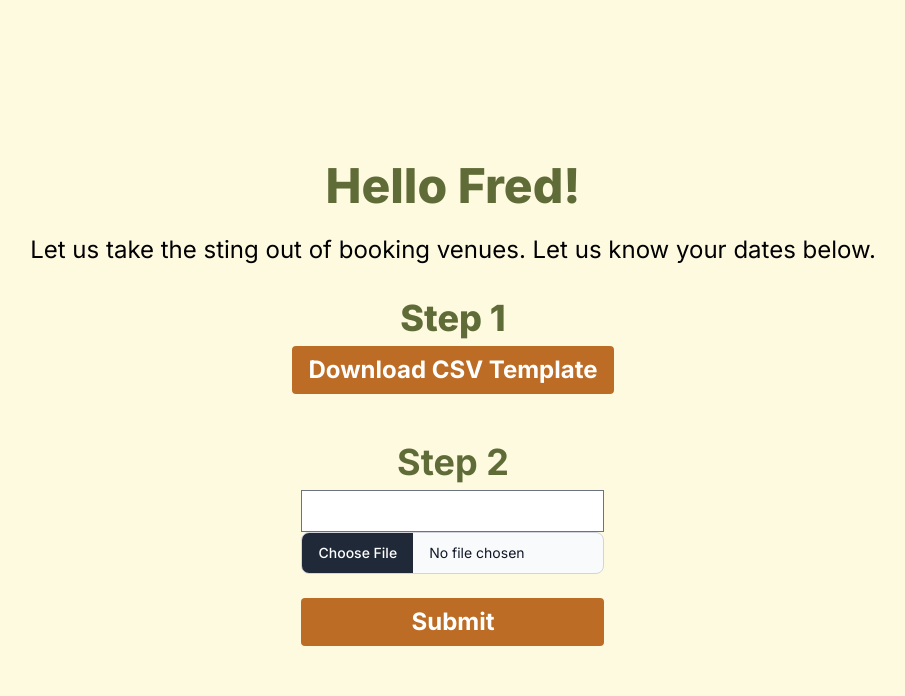
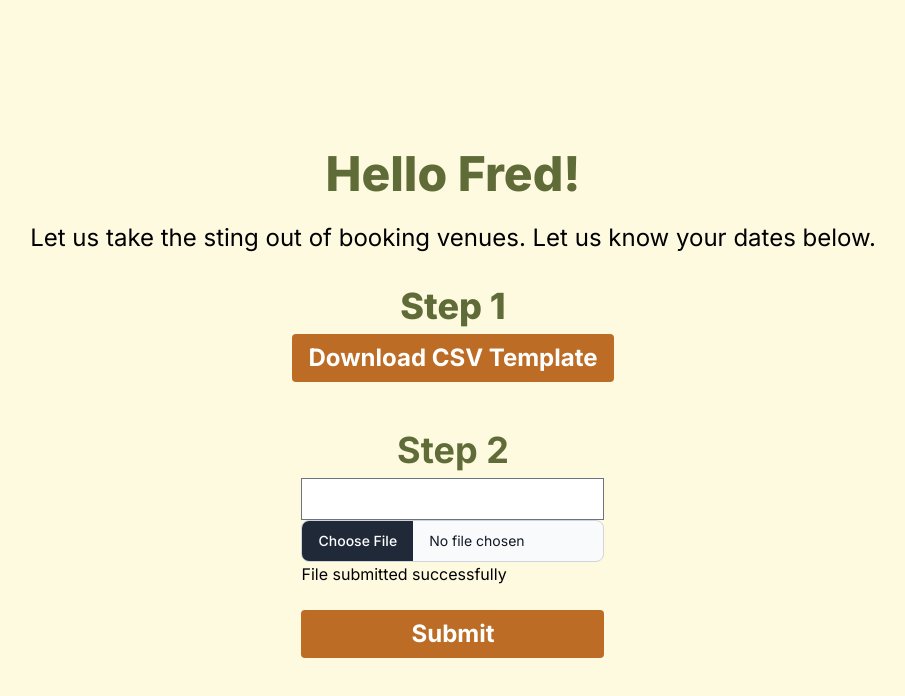
Before and after one commit to HotHack-2024-Team-5/client, a Next.js app: page / in a window 1280 px wide. Both pictures are taken after typing "Sample" into the empty fields and a click on the button "Submit". Shown: the top 696 px of the page, without its empty margins (187-1092 px from the left). Built offline with nearby package versions, Linux system fonts and the light colour scheme; no server answers.

Commit message:
update file success message
created use effect hook and conditional rendering for success message

```diff
--- a/app/page.tsx
+++ b/app/page.tsx
@@ -3,7 +3,7 @@
 import PageLayout from "@/components/pageLayout";
 import { useRouter } from "next/navigation";
 import Link from 'next/link';
-import { FormEvent, useState } from "react";
+import { FormEvent, useState, useEffect } from "react";
 import axios from "axios";
 
 const openSheet = () => {
@@ -12,6 +12,7 @@ const openSheet = () => {
 
 export default function Home() {
   const [inputValue,setInputValue] = useState('');
+  const [submit, setSubmit] = useState(false);
   const router = useRouter();
   const onFormSubmit = (e: FormEvent) => {
     e.preventDefault();
@@ -23,9 +24,23 @@ export default function Home() {
     console.log(formData);
     setInputValue('');
     // const textClear= () =>{e.target.input}
-
+   setSubmit(true);
     // action="http://localhost:3001/csv/upload" method="POST" encType="multipart/form-data"
   }
+
+  useEffect(()=>{
+    if (!submit) {
+      return;
+    }
+
+    const timeout = setTimeout(() => { setSubmit(false) }, 3000);
+
+    return () => {
+      clearTimeout(timeout);
+    }
+  },[submit])
+
+
 
   return (
     <PageLayout>
@@ -51,6 +66,7 @@ Download CSV Template</button>
 <input type="text" name="name" value={inputValue} onChange={(e) => setInputValue(e.target.value)}
 />
 <input name="file" className="block w-full text-sm text-gray-900 border border-gray-300 rounded-lg cursor-pointer bg-gray-50 dark:text-gray-400 focus:outline-none dark:bg-gray-700 dark:border-gray-600 dark:placeholder-gray-400" id="file_input" type="file"/>
+{submit? <p>File submitted successfully</p>:null }
 <button type="submit" className="bg-[#BC6C25] items-center cursor-pointer text-white font-bold py-2 px-4 rounded mb-12 mt-6 text-2xl">
 Submit </button>
 </form>
```
